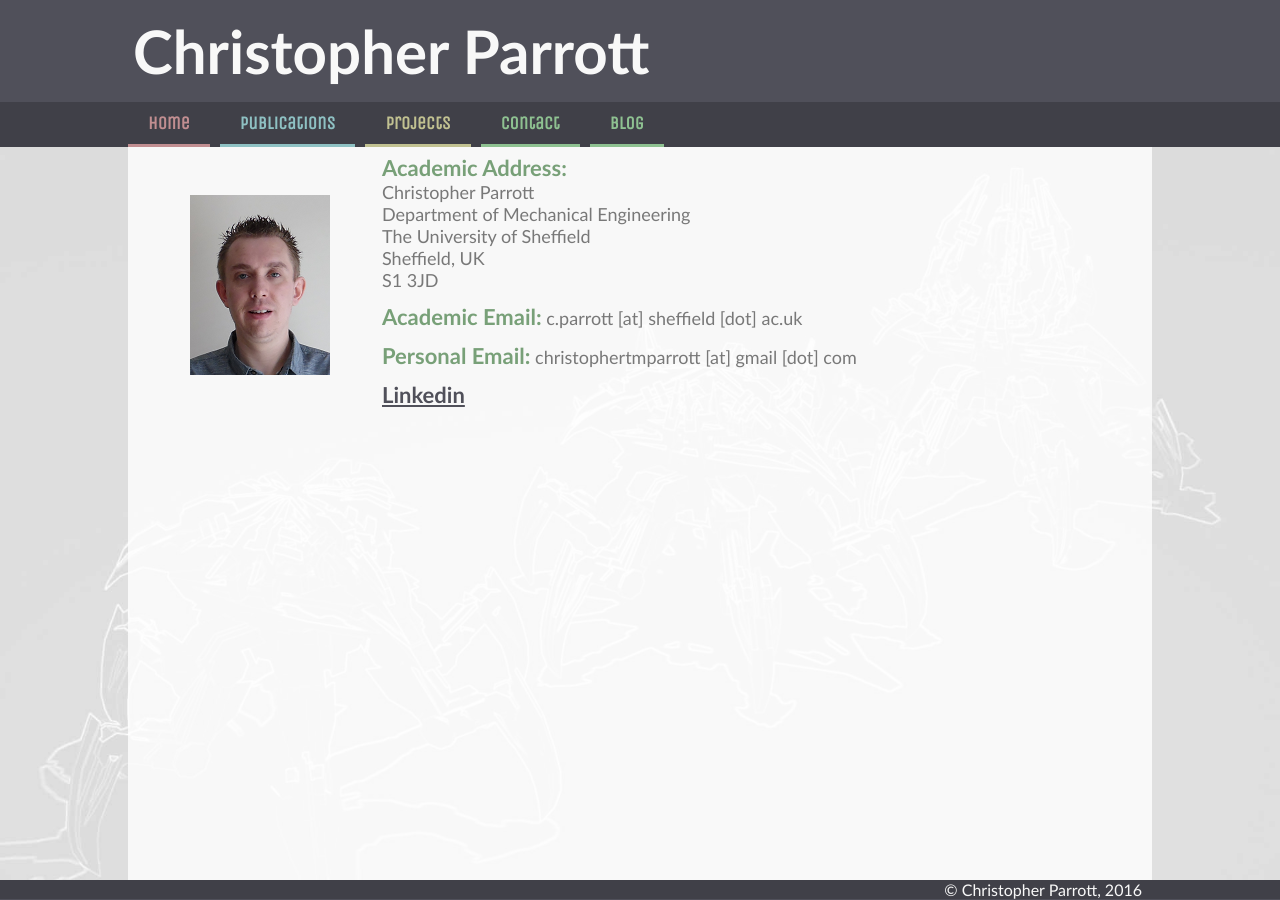
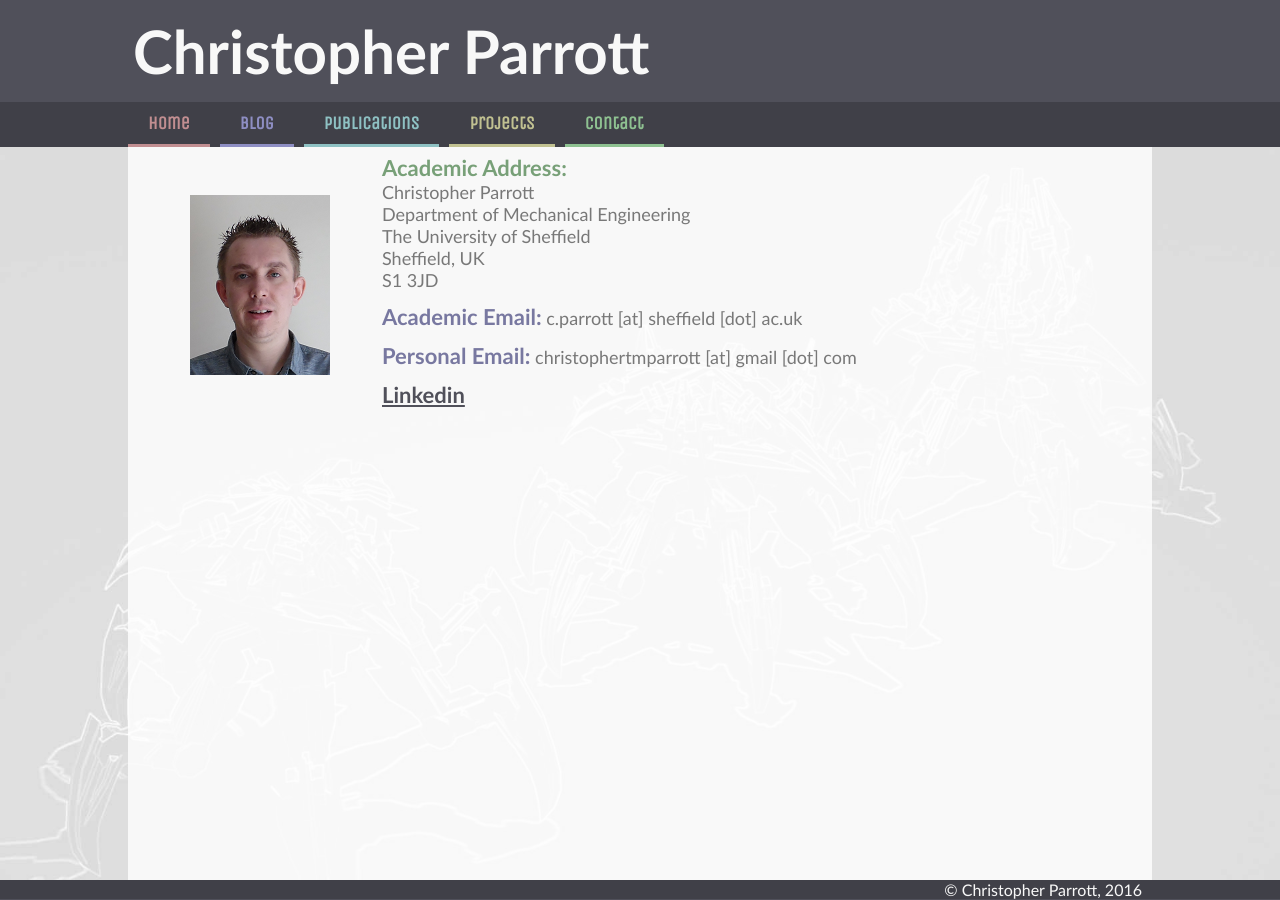
Before and after one commit to christophertmparrott/christophertmparrott.github.io, a Jekyll site: the page built from blog.html, in a window 1280 px wide. Built offline with Jekyll 4.4.1, drawn with Linux system fonts in a browser that asks for light colours; some web fonts are replaced.

Commit message:
Added blog page and related colour to css

```diff
--- a/_layouts/default.html
+++ b/_layouts/default.html
@@ -16,10 +16,10 @@
 			<nav class="darken">
 				<ul class="column">
 					<li class="{% if page.url == '/' %}active{% endif %}"><a class="secA" href="{{site.baseurl}}/">Home</a></li>
+					<li class="{% if page.url == '/blog' %}active{% endif %}"><a class="secE" href="{{site.baseurl}}/blog">Blog</a></li>
 					<li class="{% if page.url == '/publications' %}active{% endif %}"><a class="secB" href="{{site.baseurl}}/publications">Publications</a></li>
 					<li class="{% if page.url == '/projects' %}active{% endif %}"><a class="secC" href="{{site.baseurl}}/projects">Projects</a></li>
 					<li class="{% if page.url == '/contact' %}active{% endif %}"><a class="secD" href="{{site.baseurl}}/contact">Contact</a></li>
-					<li class="{% if page.url == '/test' %}active{% endif %}"><a class="secD" href="{{site.baseurl}}/test">Blog</a></li>
 				</ul>
 			</nav>
 		</header>
--- a/test.html
+++ b/blog.html
@@ -15,13 +15,13 @@ title: Blog
 							Sheffield, UK<br />
 							S1 3JD</p>
 
-							<p><strong class="secD">Academic Email:</strong>
+							<p><strong class="secE">Academic Email:</strong>
 							c.parrott [at] sheffield [dot] ac.uk</p>
 
-							<p><strong class="secD">Personal Email:</strong>
+							<p><strong class="secE">Personal Email:</strong>
 							christophertmparrott [at] gmail [dot] com</p>
 
-							<p><strong class="secD"><a href="http://uk.linkedin.com/in/christophertmparrott" target="_blank">Linkedin</a></strong></p>
+							<p><strong class="secE"><a href="http://uk.linkedin.com/in/christophertmparrott" target="_blank">Linkedin</a></strong></p>
 						</td>
 					</tr>
 				</table>
--- a/main.css
+++ b/main.css
@@ -102,6 +102,11 @@ nav > ul > li > .secD  {
 	border-bottom-color: rgb(176,248,176);
 }
 
+nav > ul > li > .secE  {
+	color: rgb(176,176,248);
+	border-bottom-color: rgb(176,176,248);
+}
+
 nav > ul > li > a {
 	color: #fff; /* IE8 proofing */
 	color: rgb(248,248,248);
@@ -122,6 +127,10 @@ h2.secC, h3.secC, strong.secC {
 
 h2.secD, h3.secD, strong.secD {
 	color: rgb(120, 160, 120);
+}
+
+h2.secE, h3.secE, strong.secE {
+	color: rgb(120, 120, 160);
 }
 
 a {
```
